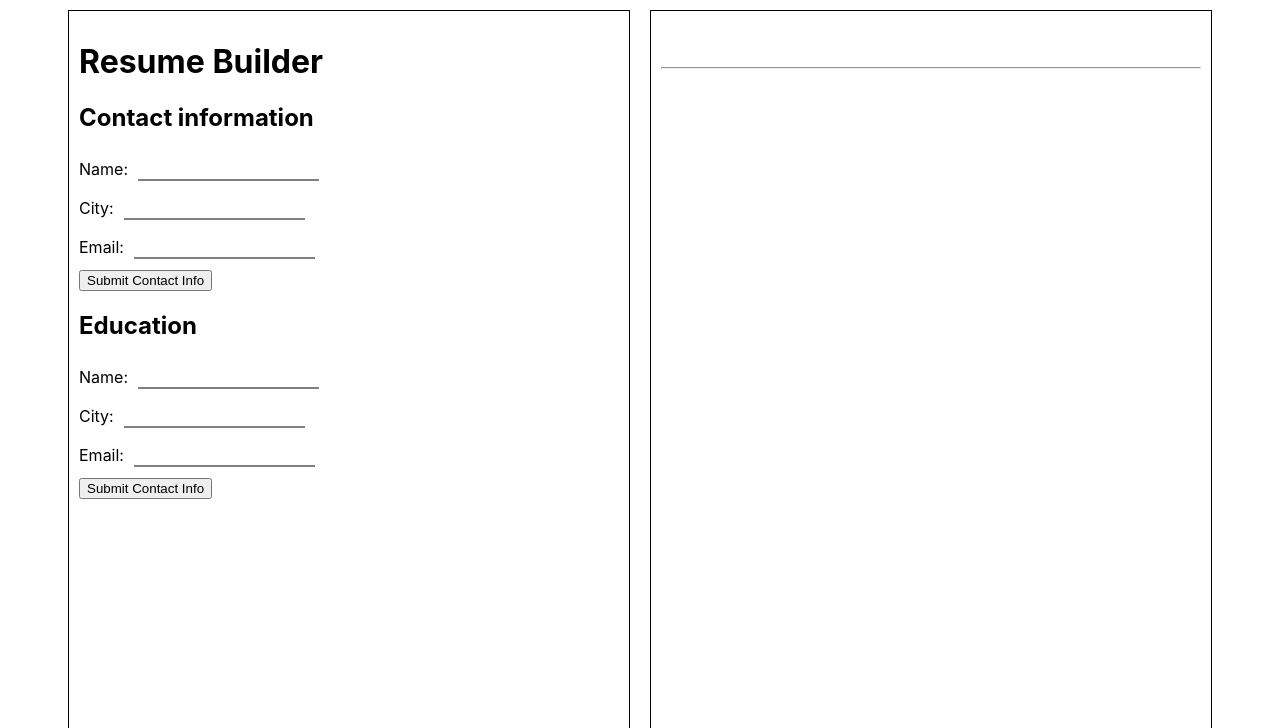
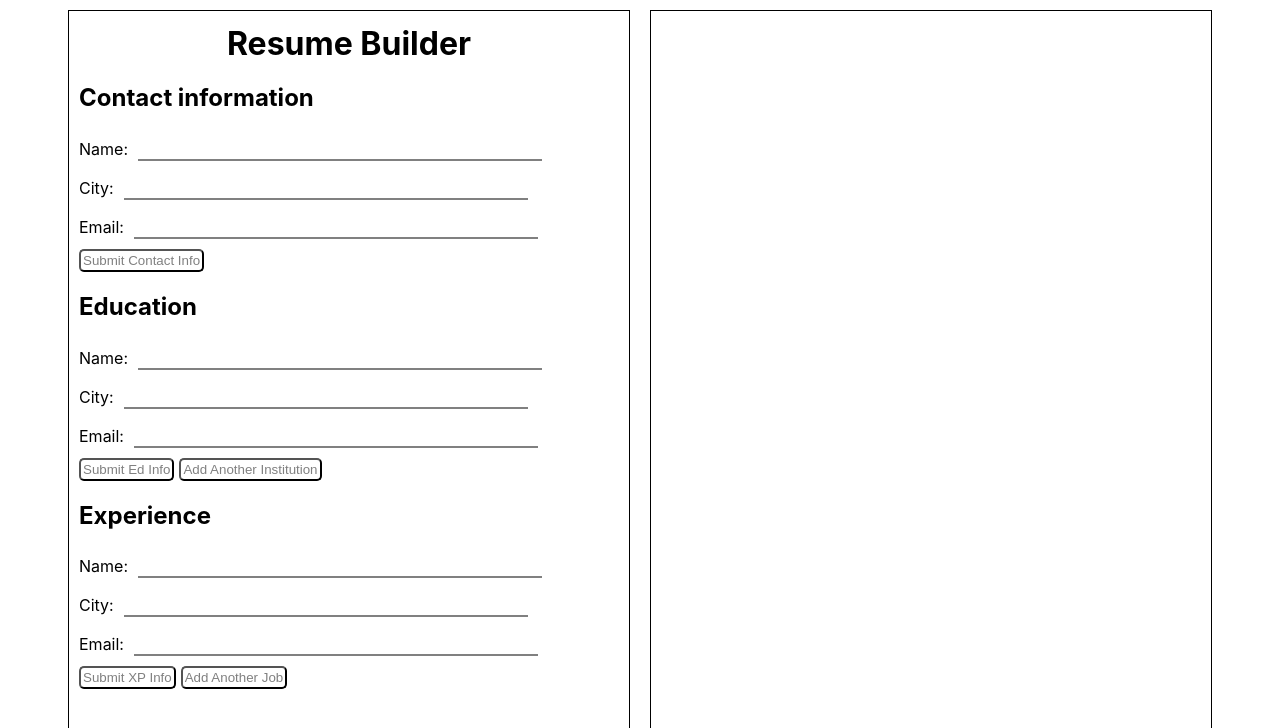
Before and after one commit to rypmaloney/resume-builder, a React (Create React App) app: page / in a window 1280 px wide. Shown: the top 728 px of the page. Built offline with nearby package versions, Linux system fonts and the light colour scheme.

Commit message:
Consolodating only one display component. Prepping ed and exp. :

```diff
--- a/src/App.css
+++ b/src/App.css
@@ -25,9 +25,23 @@
 
 input[type=text]{
   margin: 10px;
+  width: 400px;
   border: none;
   border-bottom: 2px solid gray;
 }
 input[type=text]:focus{
   outline: none;
 }
+
+button{
+  margin-right: 5px;
+  padding: 2px;
+  background-color:white;
+  border-radius: 5px;
+  color:grey;
+}
+h1{
+  margin-top: 3px;
+  margin-bottom: 0px;
+  text-align: center;
+}
--- a/src/App.js
+++ b/src/App.js
@@ -1,8 +1,9 @@
 import React from "react";
 import "./App.css";
 import Contact from "./components/Contact.js";
-import ContactDisplay from "./components/display/ContactDisplay";
+import Display from "./components/display/Display";
 import Education from "./components/Education";
+import Experience from "./components/Experience";
 
 class App extends React.Component {
     constructor(props) {
@@ -38,10 +39,10 @@ class App extends React.Component {
                     contact={this.state.contact}
                 />
                 <Education />
+                <Experience />
               </div>
               <div className="display">
-                <ContactDisplay contact={this.state.contact} />
-                <hr></hr>
+                <Display contact={this.state.contact} />
               </div>
             </div>
         );
--- a/src/components/Education.js
+++ b/src/components/Education.js
@@ -16,7 +16,8 @@ const Education = (props) => {
                 <label htmlFor="emailInput">Email:</label>
                 <input type="text" id="emailInput" />
                 <br />
-                <button type="submit">Submit Contact Info</button>
+                <button type="submit">Submit Ed Info</button>
+                <button>Add Another Institution</button>
                 <br />
             </form>
         </div>
--- a/src/components/Experience.js
+++ b/src/components/Experience.js
@@ -0,0 +1,27 @@
+import React from "react";
+
+const Experience = (props) => {
+    //const { tasks } = props;
+
+    return (
+        <div>
+        <h2>Experience</h2>
+            <form onSubmit={props.click}>
+                <label htmlFor="nameInput">Name:</label>
+                <input type="text" id="nameInput" />
+                <br />
+                <label htmlFor="addressInput">City:</label>
+                <input type="text" id="addressInput" />
+                <br />
+                <label htmlFor="emailInput">Email:</label>
+                <input type="text" id="emailInput" />
+                <br />
+                <button type="submit">Submit XP Info</button>
+                <button>Add Another Job</button>
+                <br />
+            </form>
+        </div>
+    );
+};
+
+export default Experience;
--- a/src/components/display/ContactDisplay.js
+++ b/src/components/display/Display.js
@@ -1,7 +1,7 @@
 import React from "react";
-import "./ContactDisplay.css"
+import "./Display.css"
 
-const ContactDisplay = (props) => {
+const Display = (props) => {
     //const { tasks } = props;
 
     return (
@@ -17,4 +17,4 @@ const ContactDisplay = (props) => {
     );
 };
 
-export default ContactDisplay;
+export default Display;
```
Also changed, not shown: src/components/display/Display.css (renamed from src/components/display/ContactDisplay.css).
